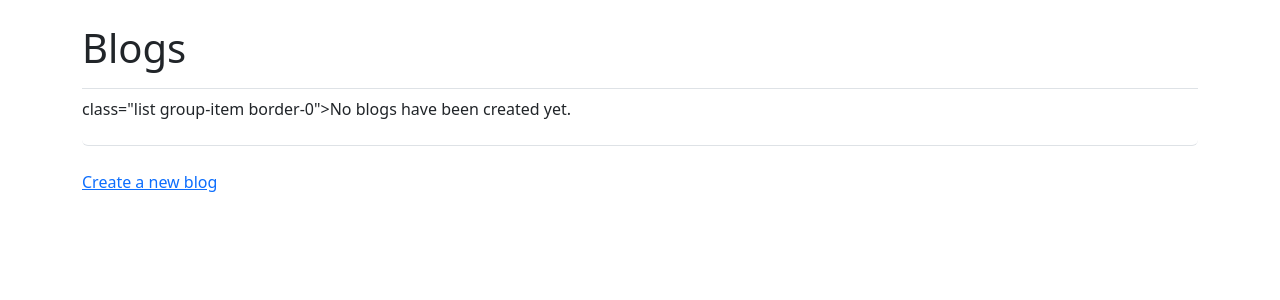
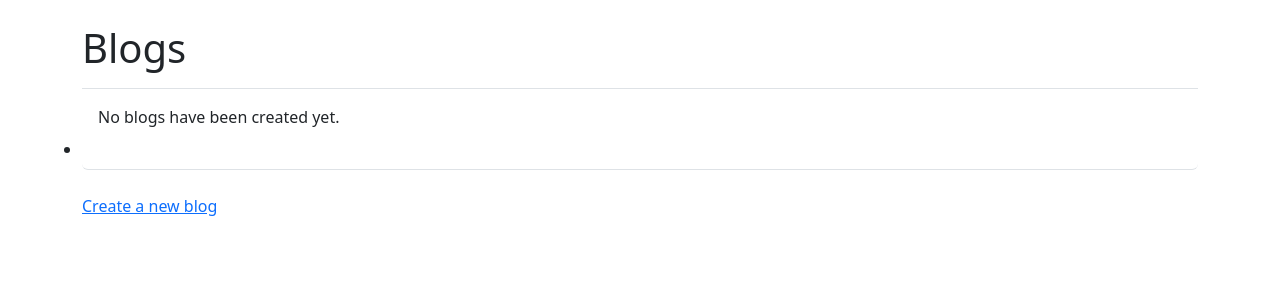
Before and after one commit to TylerPrice7/blog_project, a Django app: page /blogs/ in a window 1280 px wide. Shown: the part 58-358 px from the top of the page. Run offline with Django 4.2, Linux system fonts and the light colour scheme; data that the repository does not hold is empty; some libraries are stand-ins or nearby versions.

Commit message:
Fixed blogs.html and correctly named error 500 template.

```diff
--- a/blogs/templates/blogs/blogs.html
+++ b/blogs/templates/blogs/blogs.html
@@ -13,7 +13,7 @@
         {{ blog.text }}</a>
     </li>
     {% empty %}
-      <p>class="list group-item border-0">No blogs have been created yet.</p>
+      <li class="list-group-item border-0">No blogs have been created yet.<li>
     {% endfor %}
   </ul>
 
--- a/templates/505.html
+++ b/templates/500.html
@@ -2,6 +2,6 @@
 
 {% block page_header %}
 
-  <h2>There has been an internal error. (505)</h2>
+  <h2>There has been an internal error. (500)</h2>
 
 {% endblock page_header %}
```
